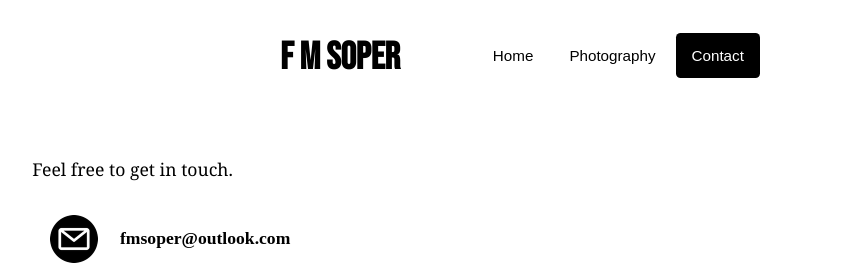
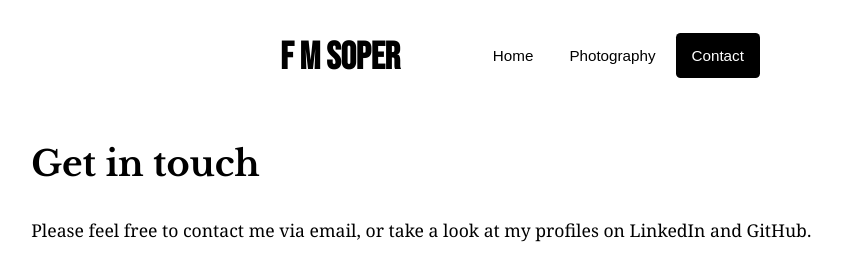
Before and after one commit to fmsoper/site, a website: page html/contact.html in a window 1280 px wide. Shown: the top 267 px of the page, without its empty margins (120-961 px from the left). Drawn offline with Linux system fonts and the light colour scheme.

Commit message:
feat: added page headings

```diff
--- a/css/styles.css
+++ b/css/styles.css
@@ -2,6 +2,12 @@
   font-family: "bebasneue";
   src:
     url("../fonts/bebasneue-regular-webfont.woff2") format("woff2");
+}
+
+@font-face {
+  font-family: "libreBaskerville";
+  src:
+    url("../fonts/LibreBaskerville-VariableFont_wght.woff2") format("woff2");
 }
 
 /* Header */
@@ -73,6 +79,14 @@ header {
       margin-right: 2em;
   }
 
+  h2 {
+      color: #000000;
+      font-family: libreBaskerville;
+      font-size: 2.2em;
+      margin-top: 0;
+      margin-left: 0.7rem;
+  }
+
   p {
       color: #000000;
       font-family:Georgia, 'Times New Roman', Times, serif;
@@ -80,9 +94,10 @@ header {
       font-kerning: auto;
       line-height: 1.7em;
       margin-top: 0.7em;
-      margin-left: 0.7em;
+      margin-left: 0.7rem;
       max-width: 60em
   }
+
   a {
     color: inherit;
     text-decoration: underline;
@@ -222,7 +237,7 @@ header {
   }
 
   .contact-list .icon {
-    width: 60px;
-    height: 60px;
+    width: 40px;
+    height: 40px;
     flex-shrink: 0;
   }
--- a/html/contact.html
+++ b/html/contact.html
@@ -29,7 +29,8 @@
 
         <!-- Main -->
         <main class="content">
-            <p>Feel free to get in touch.</p>
+            <h2>Get in touch</h2>
+            <p>Please feel free to contact me via email, or take a look at my profiles on LinkedIn and GitHub.</p>
 
             <ul class="contact-list">
                 <li>
```
Also changed, not shown: index.html (+1 -0 lines), fonts/LibreBaskerville-VariableFont_wght.woff2 (added).
